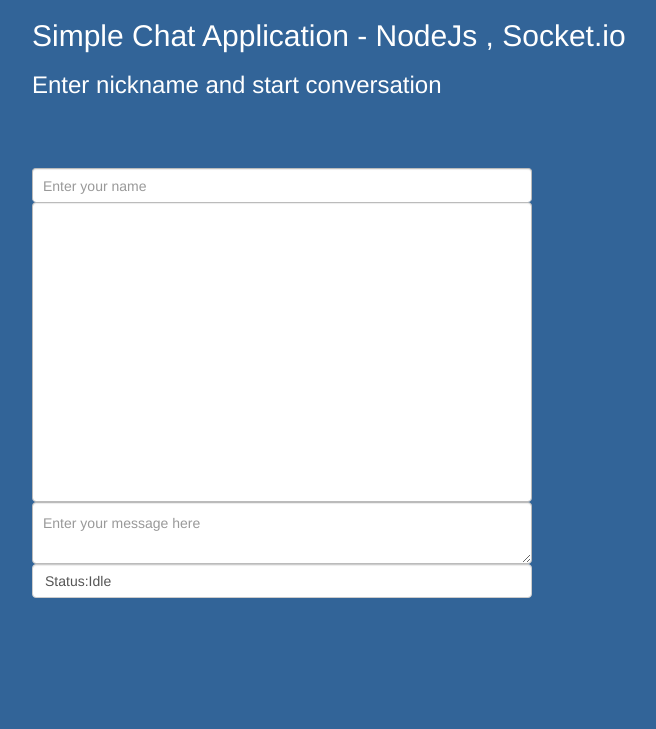
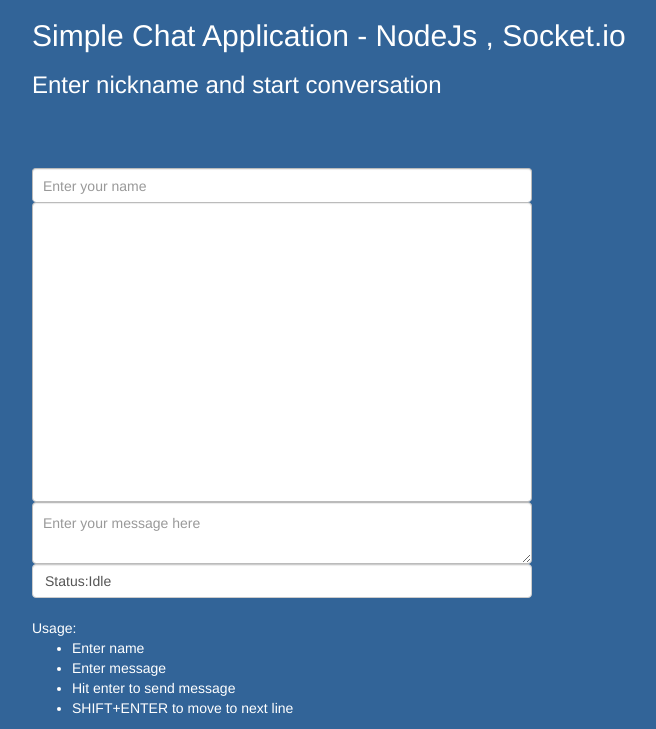
Before and after one commit to sohailchd/nodejs-Socketio-chatApp, a Node server app: page / in a window 1280 px wide. Shown: the part 71-800 px from the top of the page, without its empty margins (38-694 px from the left). Run offline with Node 20, Linux system fonts and the light colour scheme; data that the repository does not hold is empty; some libraries are stand-ins or nearby versions.

Commit message:
message bg

```diff
--- a/bower_components/custom/css/main.css
+++ b/bower_components/custom/css/main.css
@@ -18,6 +18,7 @@
 
 .chat-message{
 	margin-bottom: 10px;
+    background-color: antiquewhite;
 }
 .chat-messages
 {
--- a/views/index.ejs
+++ b/views/index.ejs
@@ -84,8 +84,14 @@
     	<div class="form-control chat-status" > Status:<span>Idle</span> </div>
     </div>
 
-
-
+	<br />
+    Usage:
+    <ul>
+        <li>Enter name</li>
+        <li>Enter message</li>
+        <li>Hit enter to send message</li>
+        <li>SHIFT+ENTER to move to next line</li>
+    </ul>
 
             </div>
         </div>
@@ -179,10 +185,10 @@
 
 
     <!-- jQuery Version 1.11.1 -->
-    <script src="js/jquery.js"></script>
+    <script src="custom/js/jquery.js"></script>
 
     <!-- Bootstrap Core JavaScript -->
-    <script src="js/bootstrap.min.js"></script>
+    <script src="custom/js/bootstrap.min.js"></script>
 
 </body>
 
```
